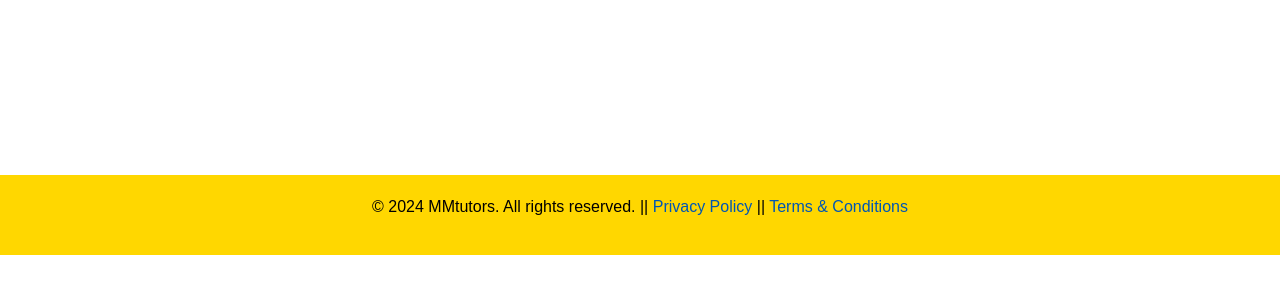
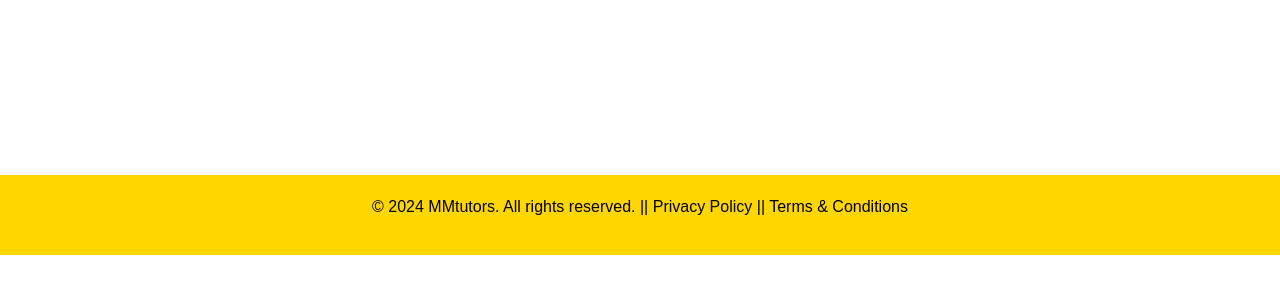
Before and after one commit to pirsondu/mmtutors_website, a Django app: page /apps in a window 1280 px wide. Shown: the part 219-519 px from the top of the page. Run offline with Django 5.2, Linux system fonts and the light colour scheme; data that the repository does not hold is empty; some libraries are stand-ins or nearby versions.

Commit message:
contrast updates

```diff
--- a/website/templates/base/layout.html
+++ b/website/templates/base/layout.html
@@ -147,8 +147,8 @@
       <div class="container">
         <p style="color:black">
           &copy; 2024 MMtutors. All rights reserved. ||
-          <a href="{% url 'privacy' %}" aria-label="Privacy Policy" style="color:#0056b3; text-decoration: none;">Privacy Policy</a> ||
-          <a href="{% url 'tutor_terms' %}" aria-label="Terms & Conditions" style="color:#0056b3; text-decoration: none;">Terms & Conditions</a>
+          <a href="{% url 'privacy' %}" aria-label="Privacy Policy" style="color:black;">Privacy Policy</a> ||
+          <a href="{% url 'tutor_terms' %}" aria-label="Terms & Conditions" style="color:black;">Terms & Conditions</a>
         </p>
       </div>
     </footer>
```
